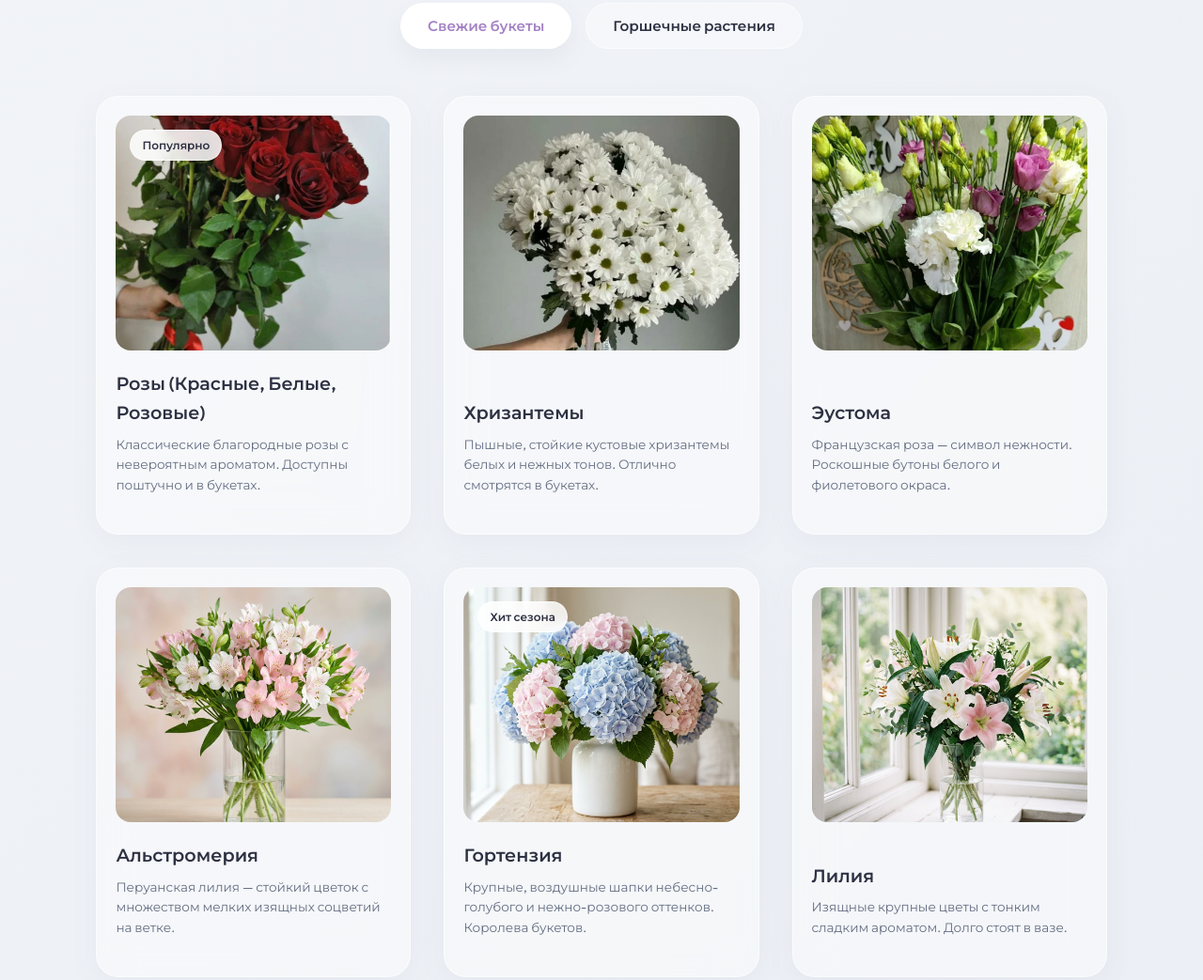
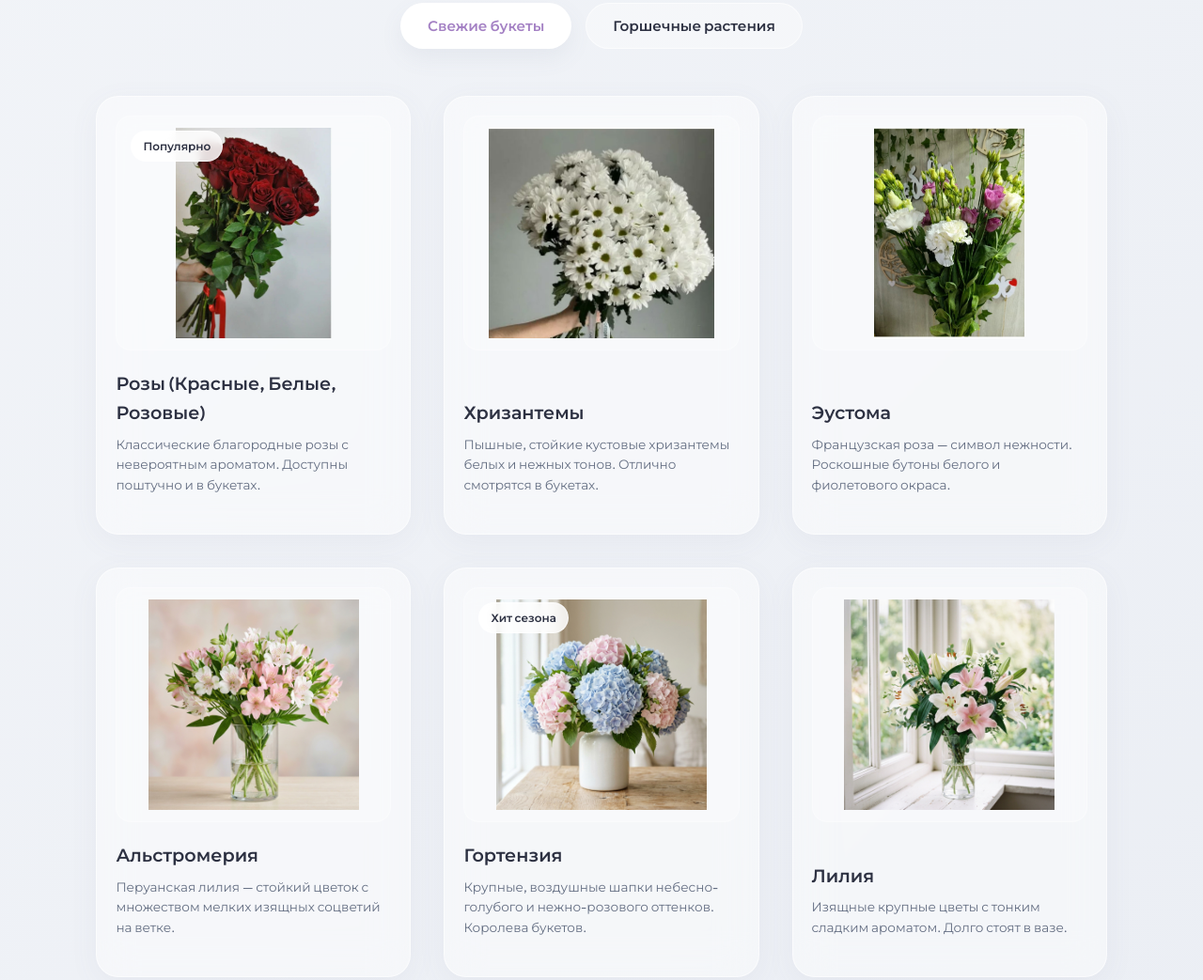
Before and after one commit to SupremeGoogle/cveti-bashkortostan, a website: page public/index.html in a window 1280 px wide. Shown: the part 1759-2802 px from the top of the page at 94% size. Drawn offline with Linux system fonts and the light colour scheme.

Commit message:
style: fit all catalog images fully inside glassmorphic frames

```diff
--- a/public/style.css
+++ b/public/style.css
@@ -458,12 +458,21 @@ section {
   border-radius: 16px;
   overflow: hidden;
   margin-bottom: 20px;
+  background: rgba(255, 255, 255, 0.25);
+  border: 1px solid rgba(255, 255, 255, 0.3);
+  padding: 12px;
+  box-sizing: border-box;
+  display: flex;
+  justify-content: center;
+  align-items: center;
 }
 
 .product-img-wrapper img {
-  width: 100%;
-  height: 100%;
-  object-fit: cover;
+  max-width: 100%;
+  max-height: 100%;
+  width: auto;
+  height: auto;
+  object-fit: contain;
   transition: transform 0.6s ease;
 }
 
```
